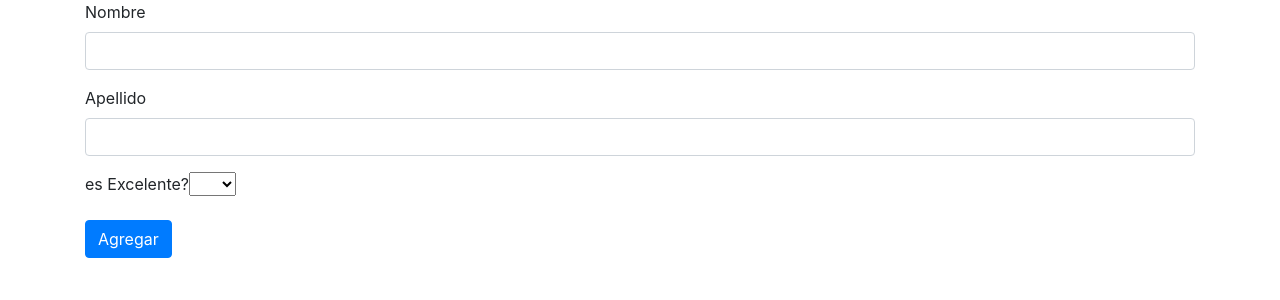
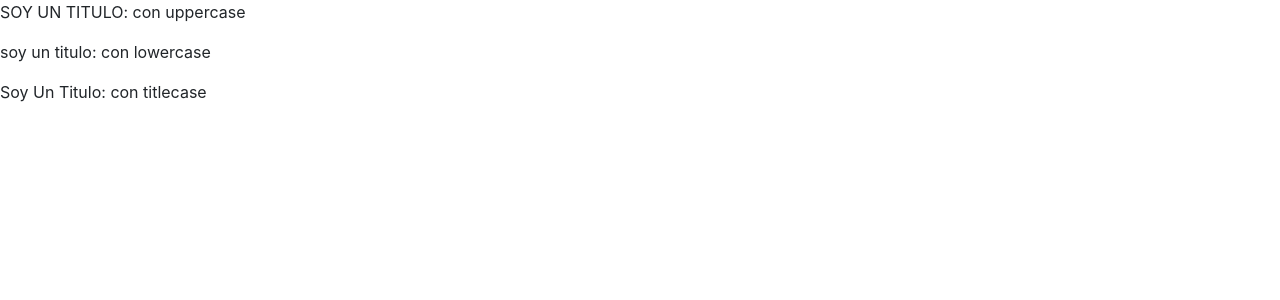
Before and after one commit to JhonnyJGomez/cursoAngular_TypeScript_Parte2, an Angular app in the folder holaMundo/: page / in a window 1280 px wide. Shown: the top 300 px of the page. Built offline with nearby package versions, Linux system fonts and the light colour scheme.

Commit message:
Agrega pipes basicos: lowercase, uppercase, titlecase

```diff
--- a/holaMundo/src/app/app.component.html
+++ b/holaMundo/src/app/app.component.html
@@ -2,4 +2,6 @@
 
 <!-- <app-directiva></app-directiva> -->
 
-<app-ejemplo></app-ejemplo>
+<!-- <app-ejemplo></app-ejemplo> -->
+
+<app-pipes></app-pipes>
--- a/holaMundo/src/app/app.module.ts
+++ b/holaMundo/src/app/app.module.ts
@@ -6,13 +6,15 @@ import { TitulosComponent } from './titulos/titulos.component';
 import { FormsModule} from '@angular/forms';
 import { DirectivaComponent } from './directiva/directiva.component';
 import { EjemploComponent } from './ejemplo/ejemplo.component';
+import { PipesComponent } from './pipes/pipes.component';
 
 @NgModule({
   declarations: [ //Compoenentes
     AppComponent,
     TitulosComponent,
     DirectivaComponent,
-    EjemploComponent
+    EjemploComponent,
+    PipesComponent
   ],
   imports: [ //Plugins
     BrowserModule,
--- /dev/null
+++ b/holaMundo/src/app/pipes/pipes.component.html
@@ -0,0 +1,3 @@
+<p>{{titulo | uppercase}}: con uppercase</p>
+<p>{{titulo | lowercase}}: con lowercase</p>
+<p>{{titulo | titlecase}}: con titlecase</p>
--- /dev/null
+++ b/holaMundo/src/app/pipes/pipes.component.ts
@@ -0,0 +1,16 @@
+import { Component, OnInit } from '@angular/core';
+
+@Component({
+  selector: 'app-pipes',
+  templateUrl: './pipes.component.html',
+  styleUrls: ['./pipes.component.css']
+})
+export class PipesComponent implements OnInit {
+
+  titulo:string = "Soy un titulo"
+  constructor() { }
+
+  ngOnInit(): void {
+  }
+
+}
```
Also changed, not shown: holaMundo/src/app/pipes/pipes.component.css (added), 1 other file (tests, documents, lock files or other folders).
